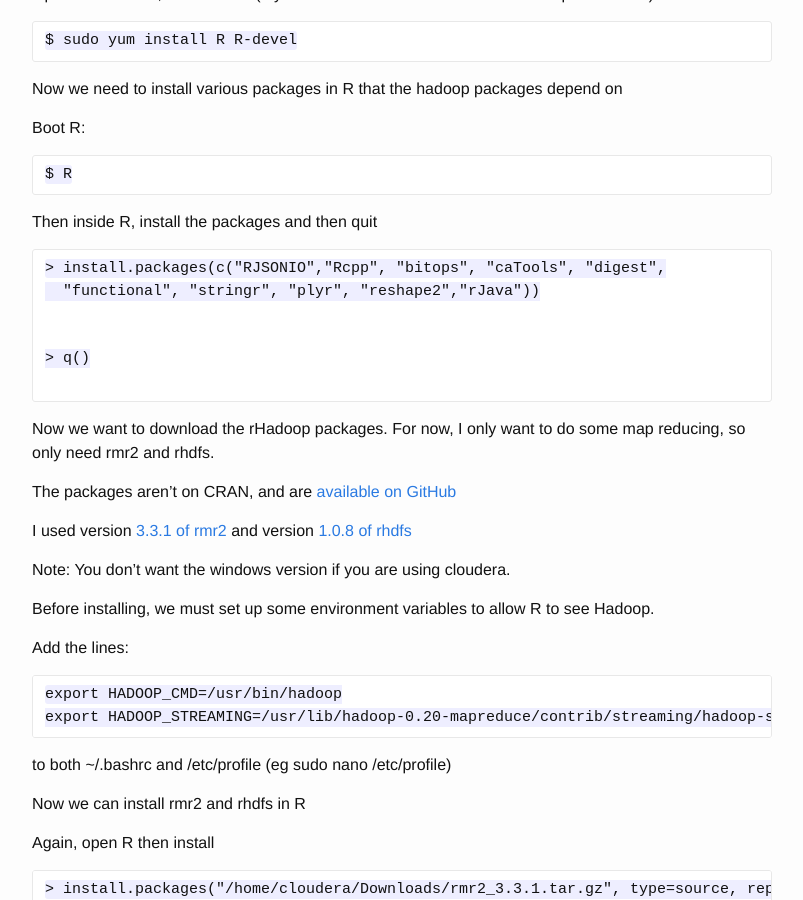
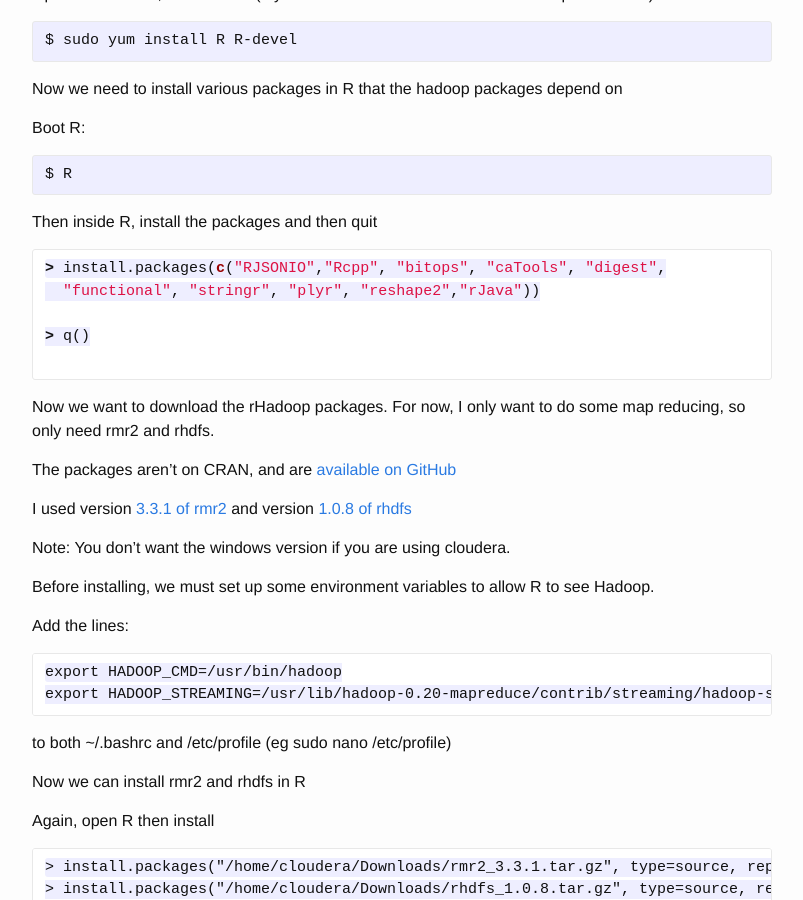
Before and after one commit to jeremycg/jeremycg.github.io, a Jekyll site: the page built from _posts/2015-07-23-hadoop.md, in a window 1280 px wide and 900 px high, scrolled down 1670 px. Shown: the whole window, without its empty margins (238-1041 px from the left). Built offline with Jekyll 4.4.1, drawn with Linux system fonts in a browser that asks for light colours.

Commit message:
formatting again

````diff
--- a/_posts/2015-07-23-hadoop.md
+++ b/_posts/2015-07-23-hadoop.md
@@ -46,7 +46,7 @@ Once it is booted up, we need to get R first of all.
 
 Open the console, and install it (my version of cloudera came with EPEL repos enabled)
 
-```
+```Shell
 $ sudo yum install R R-devel
 ```
 
@@ -54,16 +54,15 @@ Now we need to install various packages in R that the hadoop packages depend on
 
 Boot R:
 
-```
+```Shell
 $ R
 ```
 
 Then inside R, install the packages and then quit
 
-```
+```R
 > install.packages(c("RJSONIO","Rcpp", "bitops", "caTools", "digest",
   "functional", "stringr", "plyr", "reshape2","rJava"))
-
 
 > q()
 
````
